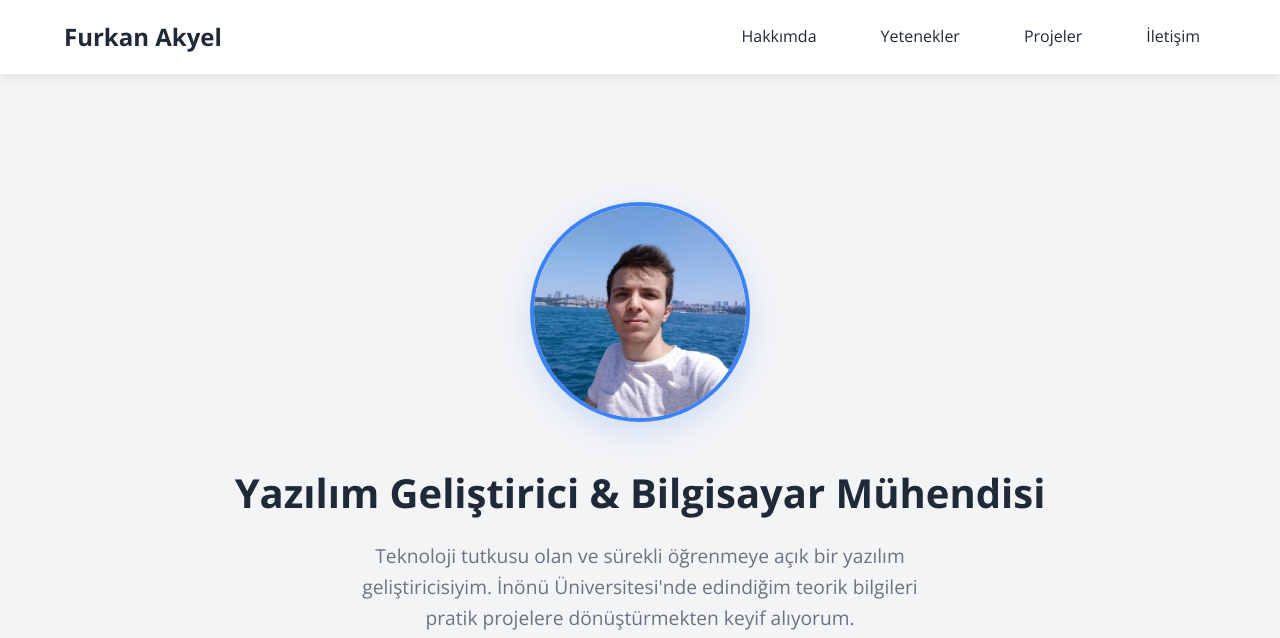
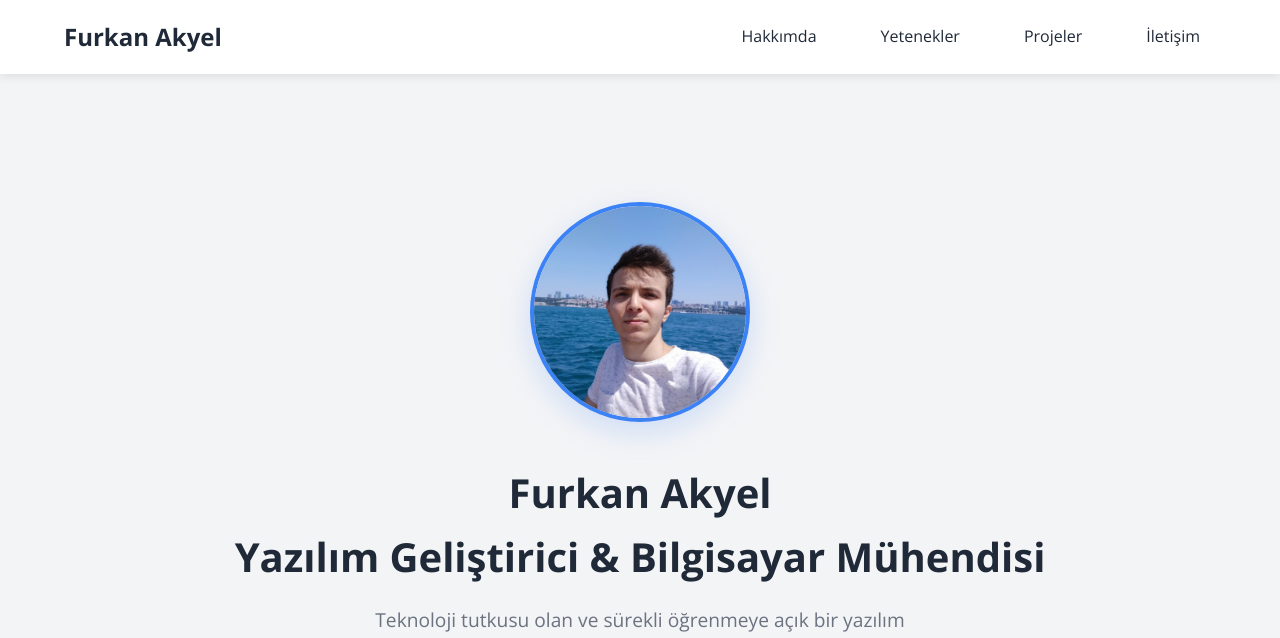
Before and after one commit to FurkanAkyel/WebsiteFinal, a plain HTML site: page index.html in a window 1280 px wide. Shown: the top 638 px of the page. Drawn offline with nearby package versions, Linux system fonts and the light colour scheme; a script that the page names is missing.

Commit message:
index.html

```diff
--- a/index.html
+++ b/index.html
@@ -100,7 +100,7 @@
     <section class="hero" id="about">
         <div class="container">
             <img src="images/my_image.jpg" alt="Furkan Akyel" class="profile-image">
-            <h2>Yazılım Geliştirici & Bilgisayar Mühendisi</h2>
+            <h2>Furkan Akyel <br> Yazılım Geliştirici & Bilgisayar Mühendisi</h2>
             <p>Teknoloji tutkusu olan ve sürekli öğrenmeye açık bir yazılım geliştiricisiyim. İnönü Üniversitesi'nde
                 edindiğim teorik bilgileri pratik projelere dönüştürmekten keyif alıyorum.</p>
             <div class="social-links">
```
